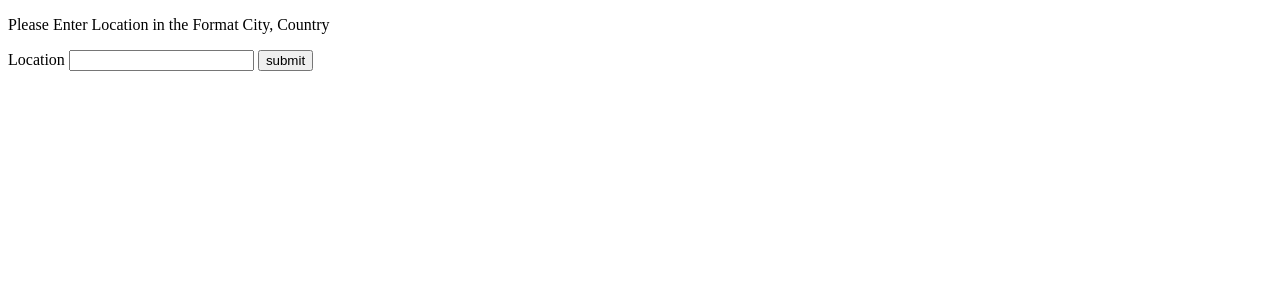
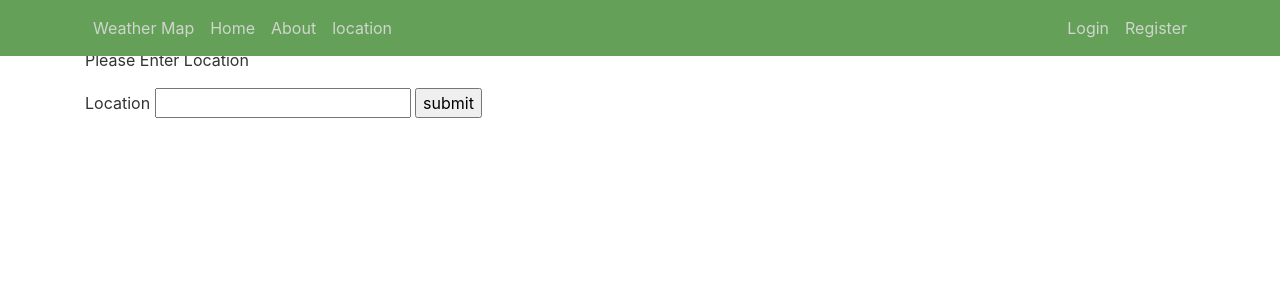
Before and after one commit to rux65/weathermap, a Flask app: page /postcode in a window 1280 px wide. Shown: the top 300 px of the page. Run offline with Flask 2, Linux system fonts and the light colour scheme; some libraries are stand-ins or nearby versions.

Commit message:
Update weatherApi.html

```diff
--- a/templates/weatherApi.html
+++ b/templates/weatherApi.html
@@ -1,27 +1,13 @@
-<!Doctype html>
-
-<html>
-<head>
-<title>My Flask App Page</title>
-</head>
-
-<body>
-
-<p>Please Enter Location  in the Format City, Country</p>
+{% extends "layout.html" %}
+{% block content %}
+	<p>Please Enter Location</p>
 		<div id="contact-form">
 			<form method ="post" action="/location">
 				<label for="text">Location</label>
 				<input type="text" id="text" name="text", required="required">
 				<input type="submit" value="submit" id="submit-button">
 			</form>
-
 		</div>
-
 	{%block body%}
-
 	{%endblock%}
-
-
-
-</body>
-</html>
+{%endblock content%}
```
Lines whose indentation alone changed are shown as unchanged.
